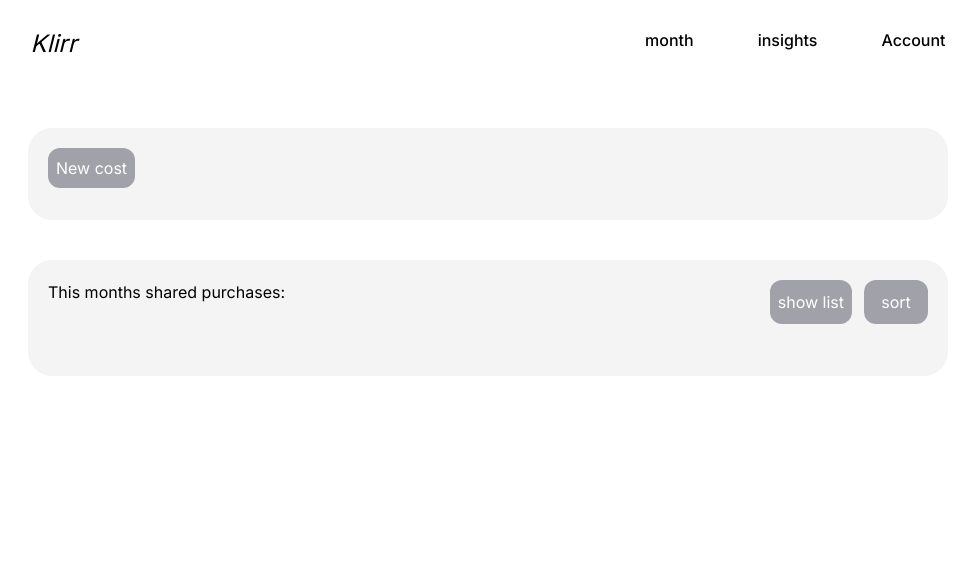
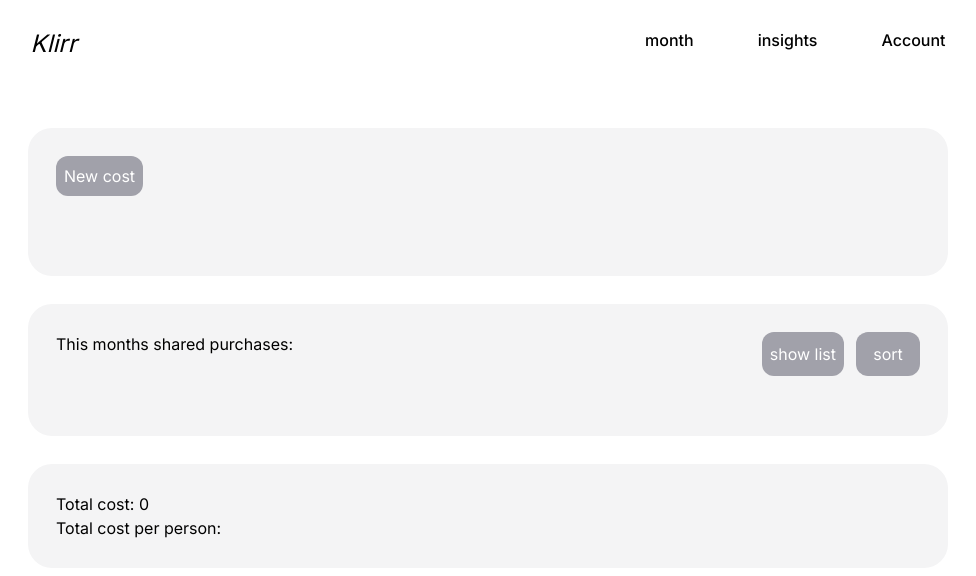
Before and after one commit to marianordqvist/Shared-economy-project, a Next.js app: page /monthly in a window 1280 px wide. Shown: the top 576 px of the page, without its empty margins (152-1128 px from the left). Built offline with nearby package versions, Linux system fonts and the light colour scheme.

Commit message:
add: PageContainer component

```diff
--- a/src/app/(routes)/monthly/page.tsx
+++ b/src/app/(routes)/monthly/page.tsx
@@ -1,8 +1,8 @@
 "use client";
-import { useState } from "react";
+import PageContainer from "@/app/_components/PageContainer";
 import AddCostForm from "../../_components/AddCostForm";
 import CostList from "../../_components/CostList/CostList";
-import PrimaryButton from "@/app/_components/PrimaryButton";
+import MemberStats from "@/app/_components/MemberStats/MemberStats";
 // import DoublePieChart from "../Components/DoublePieChart/DoublePieChart";
 
 export default function StartPage() {
@@ -10,11 +10,12 @@ export default function StartPage() {
     <>
       <div className="monthly-page-container mx-auto my-0 max-w-[1000px] p-10">
         {/* COSTFORM SECTION */}
-        <AddCostForm />
-        {/* VIEW OF PURCHASES */}
-        <section className="">
-          <CostList />
-        </section>
+        <PageContainer content={<AddCostForm />} />
+
+        {/* LIST OF PURCHASES SECTION */}
+        <PageContainer content={<CostList />} />
+        {/* MEMBERSTATS SECTION */}
+        <PageContainer content={<MemberStats />} />
         {/* <DoublePieChart /> */}
       </div>
     </>
--- a/src/app/_components/AddCostForm.tsx
+++ b/src/app/_components/AddCostForm.tsx
@@ -62,7 +62,7 @@ export default function AddCostForm() {
     return (
       <form
         onSubmit={handleSubmit(onSubmit)}
-        className="cost-input-form m-auto flex w-2/3 flex-col gap-2 p-5 align-middle"
+        className="cost-input-form m-auto flex w-2/3 flex-col gap-2 align-middle"
       >
         <h2 className="font-bold">Add a new cost</h2>
         <label className="font-bold">Who made this purchase?</label>
@@ -134,7 +134,7 @@ export default function AddCostForm() {
 
   return (
     <>
-      <div className="form-container mb-10 rounded-3xl bg-zinc-100 p-5">
+      <div className="form-container mb-10">
         {openButtonVisibility ? (
           <PrimaryButton buttonText="New cost" onClick={handleOpenCostForm} />
         ) : (
--- a/src/app/_components/CostList/CostList.tsx
+++ b/src/app/_components/CostList/CostList.tsx
@@ -35,7 +35,6 @@ export default function CostList() {
   if (data)
     return (
       <>
-        <div className="list-container rounded-3xl bg-zinc-100 p-5">
         <div className="list-container-top mb-5 flex h-14 justify-between">
           <h2>This months shared purchases:</h2>
           <div className="list-container-buttons flex gap-3">
@@ -59,7 +58,6 @@ export default function CostList() {
             />
           ))}
         </ul>
-        </div>
       </>
     );
 }
--- /dev/null
+++ b/src/app/_components/PageContainer.tsx
@@ -0,0 +1,11 @@
+import React, { ReactNode } from "react";
+
+type PageContainerProps = {
+  content: ReactNode; // content can be any valid ReactNode
+};
+
+const PageContainer: React.FC<PageContainerProps> = ({ content }) => {
+  return <div className="mb-7 rounded-3xl bg-zinc-100 p-7">{content}</div>;
+};
+
+export default PageContainer;
--- a/src/app/_ui/globals.css
+++ b/src/app/_ui/globals.css
@@ -6,7 +6,6 @@
   body {
     @apply mx-auto max-w-[1000px];
   }
-  li,
   button {
     @apply cursor-pointer;
   }
```
Lines whose indentation alone changed are shown as unchanged.
